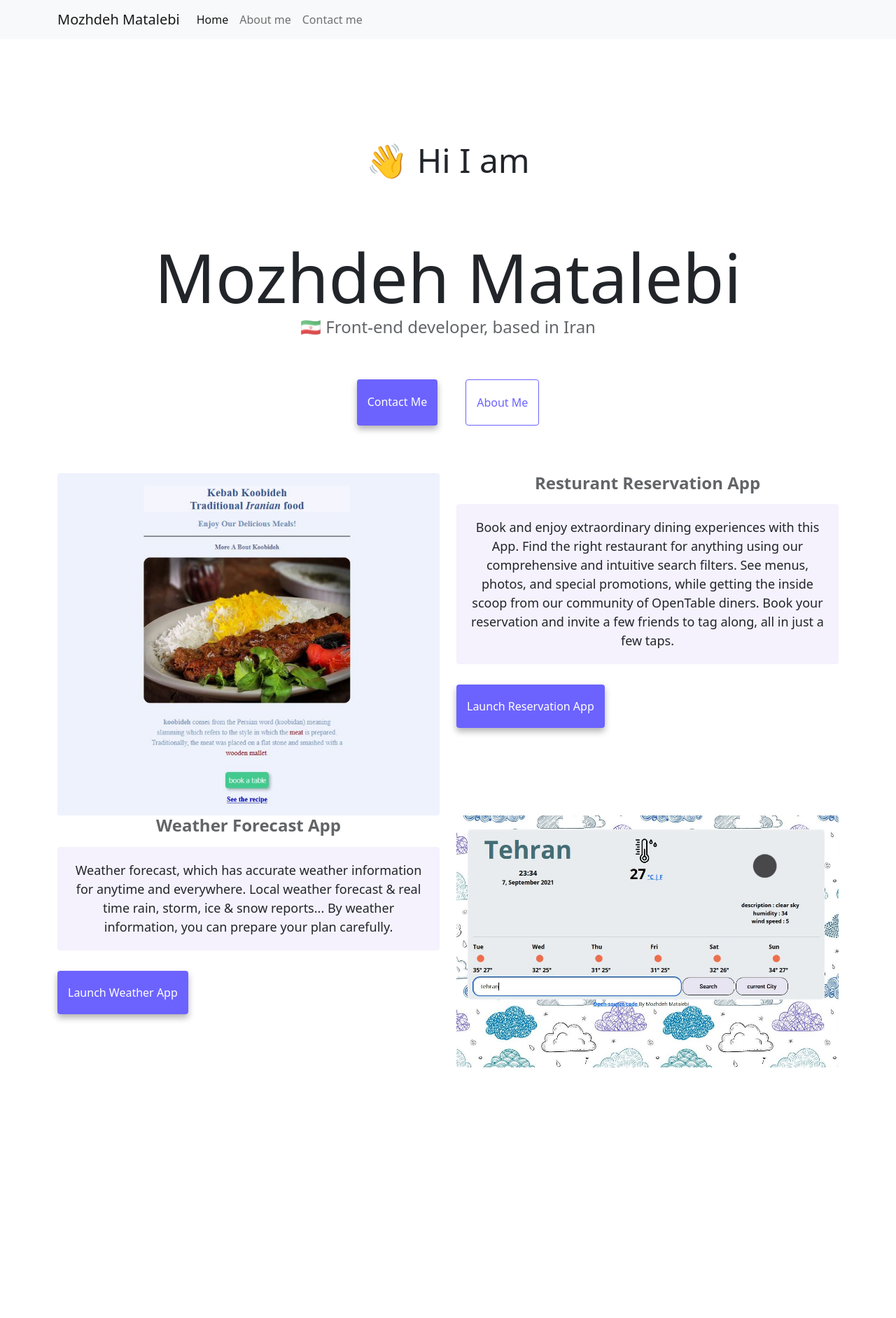
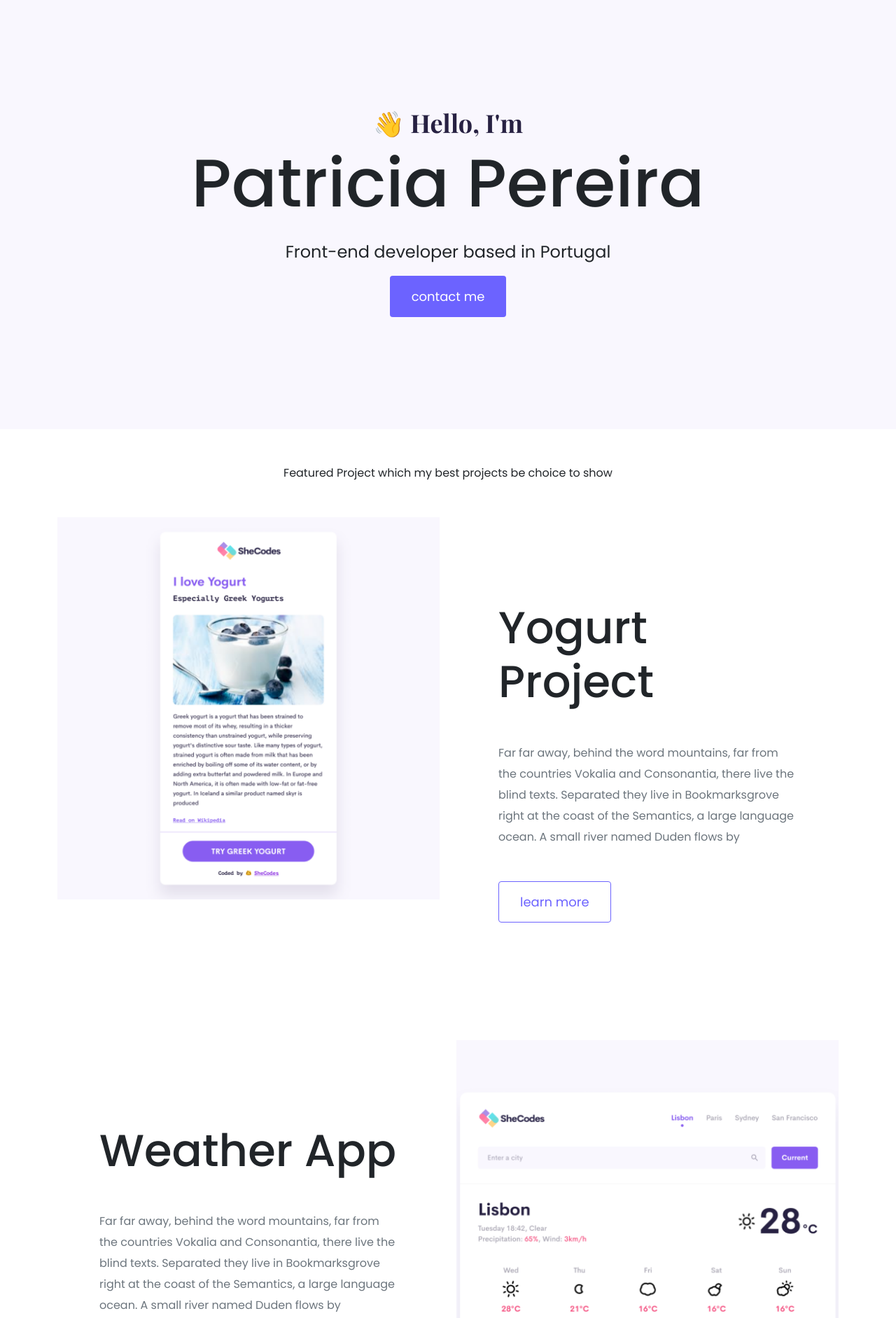
Before and after one commit to GildaMti/resume, a website built with Parcel: page index.html in a window 1280 px wide. Shown: the top 1883 px of the page at 70% size. Before the commit the page ends 1525 px from the top, so only its background shows below. Built offline with nearby package versions, Linux system fonts and the light colour scheme.

```diff
--- a/index.html
+++ b/index.html
@@ -1,12 +1,8 @@
 <!DOCTYPE html>
-<html lang="en">
+<html>
   <head>
+    <title>portfolio project</title>
     <meta charset="UTF-8" />
-    <meta http-equiv="X-UA-Compatible" content="IE=edge" />
-    <meta name="viewport" content="width=device-width, initial-scale=1.0" />
-    <meta name="description"  content="This is a page about me, Mozhdeh Matalebi, and all of my coding projects." />
-    <title>about me web page - Mozhdeh Matalebi</title>
-    <link rel="stylesheet" href="style.css" />
     <link
       href="https://cdn.jsdelivr.net/npm/bootstrap@5.1.1/dist/css/bootstrap.min.css"
       rel="stylesheet"
@@ -18,79 +14,89 @@
       integrity="sha384-/bQdsTh/da6pkI1MST/rWKFNjaCP5gBSY4sEBT38Q/9RBh9AH40zEOg7Hlq2THRZ"
       crossorigin="anonymous"
     ></script>
+    <link href="src/styles.css" rel="stylesheet" type="text/css" />
+    <link rel="preconnect" href="https://fonts.googleapis.com" />
+    <link rel="preconnect" href="https://fonts.gstatic.com" crossorigin />
+    <link
+      href="https://fonts.googleapis.com/css2?family=Playfair+Display:wght@700;800;900&display=swap"
+      rel="stylesheet"
+    />
+    <link rel="preconnect" href="https://fonts.googleapis.com" />
+    <link rel="preconnect" href="https://fonts.gstatic.com" crossorigin />
+    <link
+      href="https://fonts.googleapis.com/css2?family=Poppins:wght@100;200;300;400;500&display=swap"
+      rel="stylesheet"
+    />
+    <link
+      rel="stylesheet"
+      href="https://cdnjs.cloudflare.com/ajax/libs/font-awesome/4.7.0/css/font-awesome.min.css"
+    />
   </head>
-  <body >
-      <nav class="navbar navbar-expand-lg navbar-light bg-light fixed-top">
-          <div class="container">
-            <a class="navbar-brand" href="index.html">Mozhdeh Matalebi</a>
-            <button class="navbar-toggler" type="button" data-bs-toggle="collapse" data-bs-target="#navbarNav" aria-controls="navbarNav" aria-expanded="false" aria-label="Toggle navigation">
-              <span class="navbar-toggler-icon"></span>
-            </button>
-            <div class="collapse navbar-collapse" id="navbarNav">
-              <ul class="navbar-nav">
-                <li class="nav-item">
-                  <a class="nav-link active" aria-current="page" href="index.html">Home</a>
-                </li>
-                <li class="nav-item">
-                  <a class="nav-link" href="about.html">About me</a>
-                </li>
-                <li class="nav-item">
-                  <a class="nav-link" href="about.html#contact">Contact me</a>
-                </li>
-              </ul>
-            </div>
-          </nav>
-    <h2>👋 Hi I am</h2>
-    <h1>Mozhdeh Matalebi</h1>
-    <h3>🇮🇷 Front-end developer, based in Iran</h3>
-    <div class="navigation-links mb-5">
-      <a href="about.html#contact" class="contact-link">Contact me</a>
-      <a href="about.html" class="about-link">About me</a>
+
+  <body>
+    <div class="hero">
+      <p>👋 Hello, I'm</p>
+      <h1>Patricia Pereira</h1>
+      <h2 class="mb-3">Front-end developer based in Portugal</h2>
+      <div>
+        <a href="#" class="btn btn-branding">contact me</a>
+      </div>
     </div>
+    <p class="text-center m-5">
+      Featured Project which my best projects be choice to show
+    </p>
     <div class="container">
-        <div class="row">
-          <div class="col-sm-6 ">
-            <img src="images/food.JPG" alt="My landing app" class="img-fluid rounded " >
+      <div class="row mb-5">
+        <div class="col d-none d-lg-block">
+          <img src="src/cH4m-yogurt.png" class="img-fluid" alt="" />
+        </div>
+        <div class="col">
+          <div class="project-description">
+            <h2 class="mb-5">Yogurt Project</h2>
+            <p class="mb-5 text-muted">
+              Far far away, behind the word mountains, far from the countries
+              Vokalia and Consonantia, there live the blind texts. Separated
+              they live in Bookmarksgrove right at the coast of the Semantics, a
+              large language ocean. A small river named Duden flows by
+            </p>
+            <a href="#" class="btn btn-branding-outline">learn more </a>
           </div>
-          <div class="col-sm-6 ">
-
-             <h3 class="fw-bold mb-3">Resturant Reservation App</h3>
-            <p class="fw-light">
-
-                Book and enjoy extraordinary dining experiences with this App. Find the right restaurant for anything using our comprehensive and intuitive search filters. See menus, photos, and special promotions, while getting the inside scoop from our community of OpenTable diners. Book your reservation and invite a few friends to tag along, all in just a few taps.
+        </div>
+      </div>
+      <div class="row mb-5">
+        <div class="col">
+          <div class="project-description">
+            <h2 class="mb-5">Weather App</h2>
+            <p class="mb-5 text-muted">
+              Far far away, behind the word mountains, far from the countries
+              Vokalia and Consonantia, there live the blind texts. Separated
+              they live in Bookmarksgrove right at the coast of the Semantics, a
+              large language ocean. A small river named Duden flows by
             </p>
-
-            <div class="mt-5">
-              <a href="https://s3.amazonaws.com/shecodesio-production/challenge_submissions/files/000/439/399/original/basic_final_project.html?1627400242" class="primary-link">Launch Reservation App</a>
-            </br>
-          </br>
-        </br>
-
-            </div>
-            </div>
-
+            <a href="#" class="btn btn-branding-outline">learn more </a>
+          </div>
         </div>
-
-        <div class="row">
-            <div class="col-sm-6 ">
-                <h3 class="fw-bold mb-3">Weather Forecast App</h3>
-                <p class="fw-light">
-                    Weather forecast, which has accurate weather information for anytime and everywhere.
-Local weather forecast & real time rain, storm, ice & snow reports...
-By weather information, you can prepare your plan carefully.  </p>
-<div class="mb-5 mt-5">
-  <a href="https://nostalgic-shirley-d677ea.netlify.app/" class="primary-link">Launch Weather App</a>
-</div>
-
-            </div>
-            <div class="col-sm-6 ">
-                <img src="images/weather.JPG" alt="My weather app" class="img-fluid rounded " >
-              </div>
-              <br/>
-
-
+        <div class="col d-none d-lg-block">
+          <img src="src/jxM9-weather.png" class="img-fluid" alt="" />
+        </div>
+      </div>
+      <div class="row mb-5">
+        <div class="col d-none d-lg-block">
+          <img src="src/dgHV-dictionary.png" class="img-fluid" alt="" />
+        </div>
+        <div class="col">
+          <div class="project-description">
+            <h2 class="mb-5">Dictionary App</h2>
+            <p class="mb-5 text-muted">
+              Far far away, behind the word mountains, far from the countries
+              Vokalia and Consonantia, there live the blind texts. Separated
+              they live in Bookmarksgrove right at the coast of the Semantics, a
+              large language ocean. A small river named Duden flows by
+            </p>
+            <a href="#" class="btn btn-branding-outline">learn more </a>
           </div>
+        </div>
       </div>
-
+    </div>
   </body>
 </html>
--- /dev/null
+++ b/src/styles.css
@@ -0,0 +1,97 @@
+:root {
+  --branding-color: #6c63ff;
+  --heading-font-family: "Playfair Display", serif;
+  --default-font-family: "Poppins", sans-serif;
+  --secondry-color: #f9f7fe;
+}
+body {
+  font-family: var(--default-font-family);
+}
+h1 h2 h3 h4 h5 h6 {
+  color: black;
+  font-family: var(--heading-font-family);
+  font-weight: bold;
+}
+h1 {
+  font-size: 96px;
+  line-height: 1.5;
+}
+h2 {
+  font-size: 64px;
+}
+p {
+  font-family: var(--default-font-family);
+  font-weight: normal;
+  font-size: 16px;
+  line-height: 30px;
+}
+.hero {
+  background: var(--secondry-color);
+  text-align: center;
+  padding: 160px 20px;
+}
+.hero p {
+  font-family: "Playfair Display", serif;
+  font-size: 36px;
+  margin: 0;
+  color: #272142;
+}
+.hero h2 {
+  font-family: "Poppins", sans-serif;
+  font-weight: normal;
+  font-size: 24px;
+  line-height: 1.5;
+}
+.btn-branding {
+  background: var(--branding-color);
+  border-radius: 4px;
+  color: white;
+  line-height: 27px;
+  font-size: 18px;
+  padding: 15px 30px;
+}
+.btn-branding-outline {
+  border-radius: 4px;
+  color: var(--branding-color);
+  line-height: 27px;
+  font-size: 18px;
+  padding: 15px 30px;
+  border: 1px solid var(--branding-color);
+}
+.project-description {
+  padding: 120px 60px;
+}
+.about-section {
+  padding: 160px 20px;
+}
+.about-section-content {
+  margin: 30px;
+}
+.about-section h1 {
+  font-size: 64px;
+  line-height: 80px;
+}
+.about-section h2 {
+  font-size: 18px;
+  font-family: var(--default-font-family);
+}
+@media (max-width: 900px) {
+  .project-description {
+    padding: 0;
+    text-align: center;
+  }
+  h1 {
+    font-size: 44px;
+    line-height: 56px;
+  }
+  h2 {
+    font-size: 44px;
+  }
+  .hero {
+    padding: 80px 20px;
+  }
+  .about-section {
+    padding: 0;
+    text-align: center;
+  }
+}
```
Also changed, not shown: about.html (+42 -55 lines), package.json (+10 -16 lines), src/index.js (added, +10 -0 lines), src/cH4m-yogurt.png (added), src/cwgI-patricia.png (added), src/dgHV-dictionary.png (added), src/jxM9-weather.png (added).
